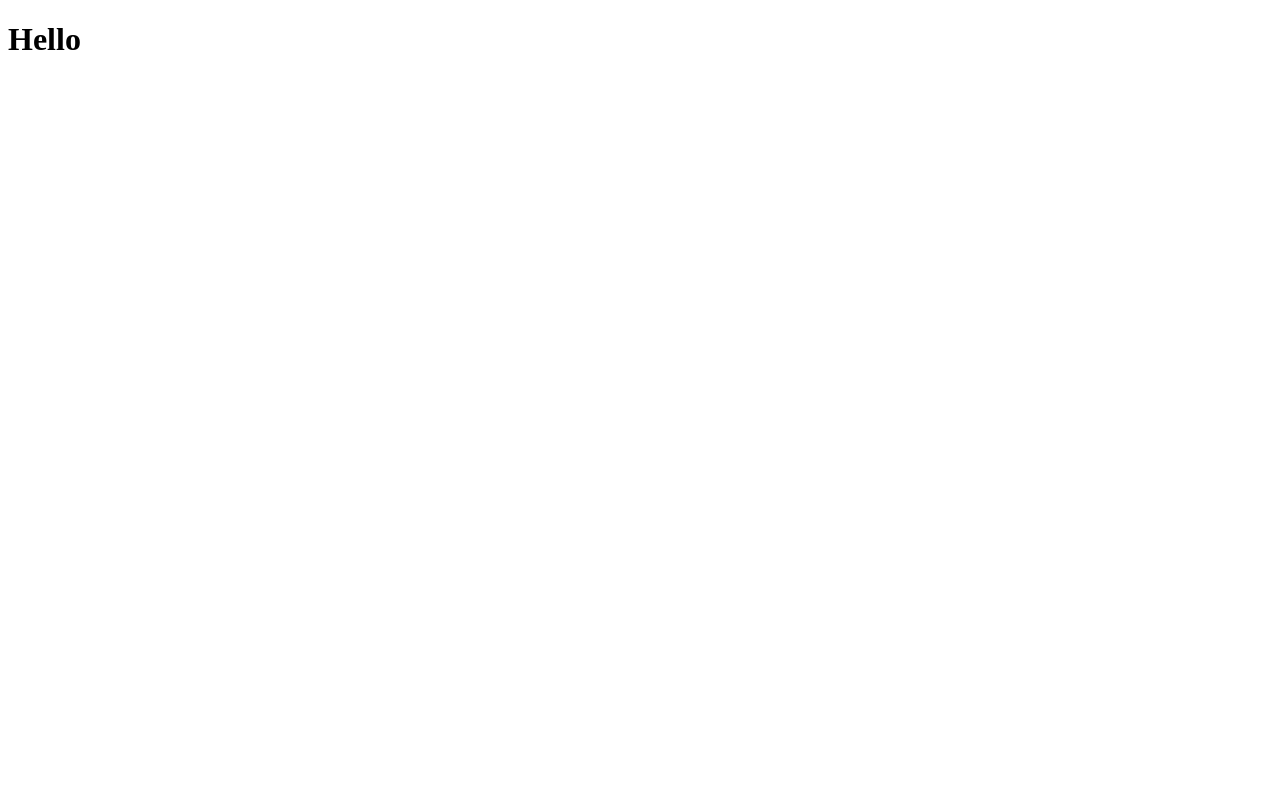
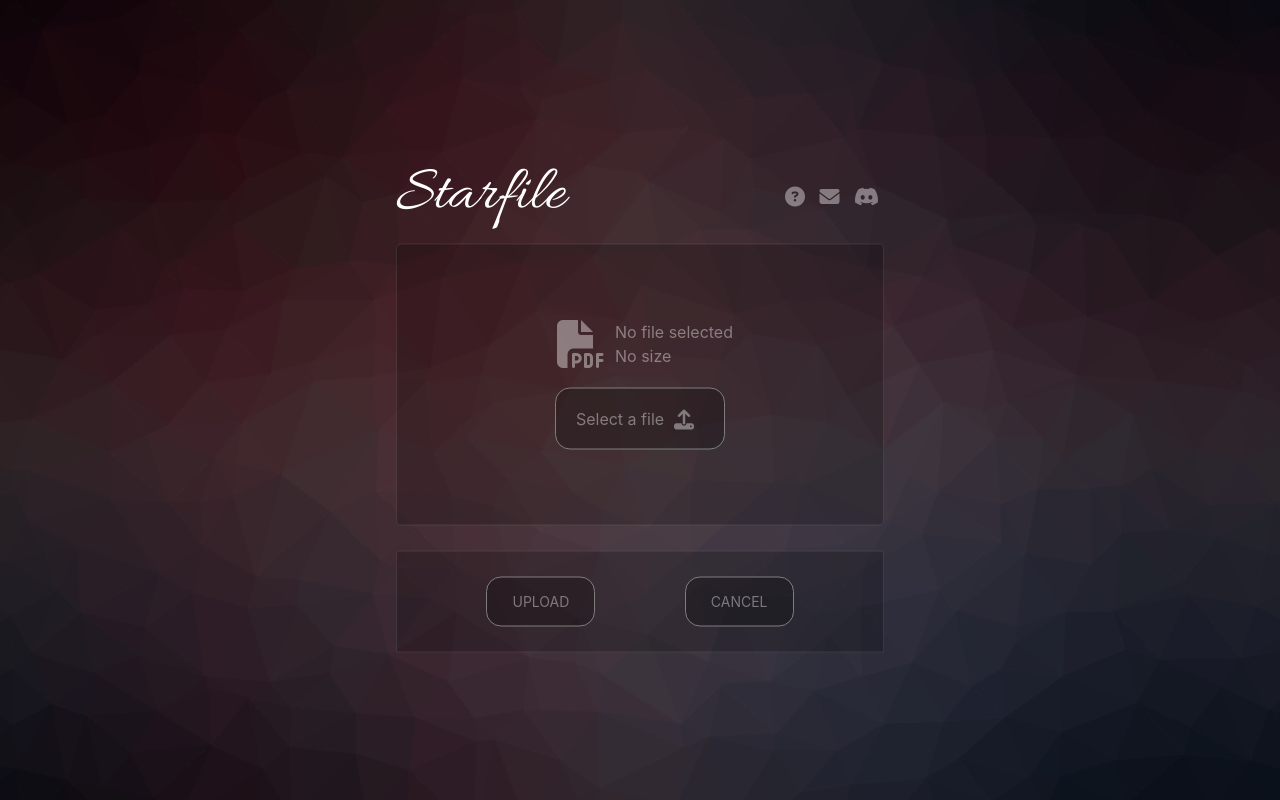
Before and after one commit to matheusoliveira3631/starfile, a Flask app: page / in a window 1280 px wide. Before the commit the page is almost empty. Run offline with Flask 2, Linux system fonts and the light colour scheme; some libraries are stand-ins or nearby versions.

Commit message:
homepage frontend design done

```diff
--- /dev/null
+++ b/src/server/static/css/homepage.css
@@ -0,0 +1,117 @@
+body{
+  color: rgba(255,255,255,.4)
+}
+
+i{
+  margin: 0px 10px;
+}
+
+
+@keyframes fade{
+  from{
+    color: white;
+  }
+  to{
+    color: rgba(255,255,255,.4);
+  }
+}
+
+@keyframes enlarge{
+  from{
+    font-size: auto;
+  }
+  to{
+    font-size: xx-large;
+  }
+}
+
+#bg{
+    background-image: url('/assets/images/bg.png');
+    background-repeat: no-repeat;
+    background-size:cover;
+    height:100vh;
+    width:100vw;
+  }
+
+#fg{
+    height: inherit;
+    width: inherit;
+    background-color: rgba(0, 0, 0, .25);
+    position: relative;
+  }
+
+#main{
+  flex: 1 1 0px;
+}
+
+#logo-link{
+  color:white;
+  text-decoration: none;
+  font-family: 'Allura', cursive;
+  font-size: 400%;
+}
+
+#logo-link:hover{
+  animation: .2s fade;
+  animation-fill-mode: forwards;
+}
+
+#links a{
+  color: rgba(255,255,255,.4);
+  margin: 0px 5px;
+  text-decoration: none;
+}
+
+#links a:hover{
+  animation: .2s enlarge;
+  animation-fill-mode: forwards;
+}
+
+#upload{
+  padding: 75px 150px;
+  background-color: rgba(0, 0, 0, .2);
+  border: .5px solid rgba(255,255,255,.1)
+}
+
+#confirm{
+  padding:25px 0px;
+  margin-top:25px;
+  display: flex;
+  justify-content: space-evenly;
+  background-color: rgba(0, 0, 0, .2);
+  border: .5px solid rgba(255,255,255,.1)
+}
+
+#confirm button{
+  padding:5px 25px;
+  border: .5px solid #7F7F7F;
+  background-color: rgba(0, 0, 0, .25);
+  border-radius: 15px;
+  color: rgba(255,255,255,.4) !important
+}
+
+#confirm button[disabled]{
+  cursor: not-allowed;
+}
+
+
+#upload-input {
+	width: 0.1px;
+	height: 0.1px;
+	opacity: 0;
+	overflow: hidden;
+	position: absolute;
+	z-index: -1;
+}
+
+#up-label{
+  cursor: pointer;
+  padding:10px 20px;
+  border: .5px solid #7F7F7F;
+  background-color: rgba(0, 0, 0, .25);
+  border-radius: 15px;
+}
+
+#up-label:hover, #confirm button:hover{
+  background-color: rgba(0, 0, 0, .2);
+}
--- /dev/null
+++ b/src/server/static/js/aws.js
@@ -0,0 +1,31 @@
+//Bucket Configurations
+let bucketName = 'fhostbucket';
+let bucketRegion = 'us-east-1';
+let IdentityPoolId = 'us-east-1:45bec6e6-713f-4f35-a742-a029737913a9';
+
+
+
+
+  // Create and upload the object to the specified Amazon S3 bucket.
+  const s3Upload = async (file) => {
+    const bucketParams = {
+        Bucket: bucketName,
+        // Specify the name of the new object. For example, 'index.html'.
+        // To create a directory for the object, use '/'. For example, 'myApp/package.json'.
+        Key: `userfiles/${file.name}`,
+        // Content of the new object.
+        Body: file,
+      };
+
+    try {
+      const data = await s3Client.send(new PutObjectCommand(bucketParams));
+      console.log(
+        "Successfully uploaded object: " +
+          bucketParams.Bucket +
+          "/" +
+          bucketParams.Key
+      );
+    } catch (err) {
+      console.log("Error", err);
+    }
+  };
--- /dev/null
+++ b/src/server/static/js/homepage.js
@@ -0,0 +1,38 @@
+const nameSpace=document.getElementById('file-name');
+const inputElement = document.getElementById("upload-input");
+const inputButton = document.getElementById('up-label');
+const cancelButton = document.getElementById('cancel-button');
+const uploadButton = document.getElementById('upload-button');
+
+function fileSize(size){
+    if (size <=100){return `${size}b`} else
+    if (size <=10**5){return `${parseInt(size/1000)}Kb`} else
+    if (size <=10**8){return `${parseInt(size/10**6)}Mb`} else
+    if (size <=10**11){return `${parseInt(size/10**9)}Gb`}
+}
+
+function handleFiles() {
+    const file = this.files[0]
+    const name=file.name
+    const size=fileSize(file.size)
+    const span = document.createElement('span')
+    span.id = 'file-size'
+    span.innerText=size
+    nameSpace.innerText=name
+    nameSpace.appendChild(document.createElement('br'))
+    nameSpace.appendChild(span)
+    uploadButton.disabled=false
+}
+
+function reset(){
+    const span = document.createElement('span')
+    span.id = 'file-size'
+    span.innerText='No size'
+    nameSpace.innerText='No file selected'
+    nameSpace.appendChild(document.createElement('br'))
+    nameSpace.appendChild(span)
+    uploadButton.disabled=true
+}
+
+inputElement.addEventListener("change", handleFiles, false);
+cancelButton.addEventListener('click', reset, false);
--- a/src/server/templates/homepage.html
+++ b/src/server/templates/homepage.html
@@ -4,11 +4,59 @@
 <title></title>
 <meta charset='utf-8'>
 <meta name='viewport' content='width=device-width, initial-scale=1'>
+<!-- UIkit CSS -->
+<link rel="stylesheet" href="https://cdn.jsdelivr.net/npm/uikit@3.6.22/dist/css/uikit.min.css" />
+<link rel='stylesheet' href='/assets/css/homepage.css'>
 
+<!-- UIkit JS -->
+<script src="https://cdn.jsdelivr.net/npm/uikit@3.6.22/dist/js/uikit.min.js"></script>
+<script src="https://cdn.jsdelivr.net/npm/uikit@3.6.22/dist/js/uikit-icons.min.js"></script>
+
+<!--FA icons-->
+<script src="https://kit.fontawesome.com/50fbfc41d7.js" crossorigin="anonymous"></script>
+
+<!--Googe fonts-->
+<link rel="preconnect" href="https://fonts.googleapis.com">
+<link rel="preconnect" href="https://fonts.gstatic.com" crossorigin>
+<link href="https://fonts.googleapis.com/css2?family=Allura&display=swap" rel="stylesheet">
+<!--Scripts-->
+<script src="https://sdk.amazonaws.com/js/aws-sdk-2.1.24.min.js"></script>
 </head>
 
 <body>
-<h1>Hello</h1>
+<div id='bg'>
+    <div id='fg'>
+        <div id='main' class='uk-position-center '>
+            <div id='logo' class='uk-flex uk-flex-middle uk-flex-between'>
+                <a id='logo-link' href='/'>Starfile</a>
+                <div id='links'>
+                    <a href="/" class='fas fa-question-circle fa-lg' ></a>
+                    <a href='/' class='fas fa-envelope fa-lg'></a>
+                    <a href='/' class='fab fa-discord fa-lg'></a>
+                </div>
+            </div>
+            <div id='upload' class='uk-flex uk-flex-column uk-flex-middle uk-border-rounded'>
+                <div id='file-data' class='uk-flex uk-flex-center uk-flex-top'>
+                <i class='fas fa-file-pdf fa-3x'></i>
+                <div id='text-data' class='uk-flex uk-flex-column '>
+                <p id='file-name'>No file selected<br><span id='file-size'>No size</span></p>
+
+                </div>
+                </div>
+                <label for='upload-input' id='up-label' class="uk-flex uk-flex-center uk-flex-middle" onclick="this.control.value=null;">
+                    Select a file<i class='fas fa-upload fa-lg'></i>
+                    <input type='file' id='upload-input'></p>
+                </label>
+                </div>
+                <div id='confirm'>
+                    <button class="uk-button uk-button-default" id='upload-button' disabled>Upload</button>
+                    <button class="uk-button uk-button-default"  id='cancel-button'>Cancel</button>
+                </div>
+        </div>
+    </div>
+</div>
+<script src='/assets/js/homepage.js'></script>
+<script src='/assets/js/aws.js'></script>
 </body>
 
 </html>
```
Also changed, not shown: src/server/static/images/bg.png (added).
